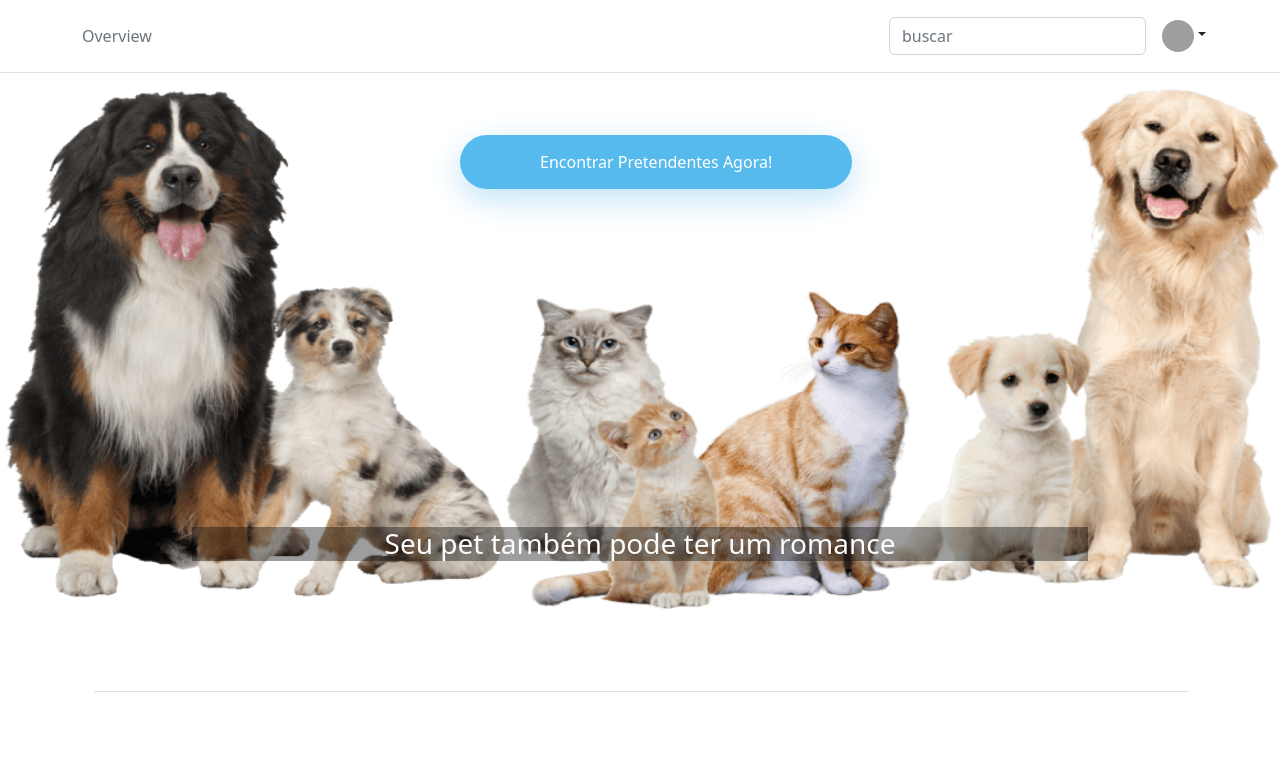
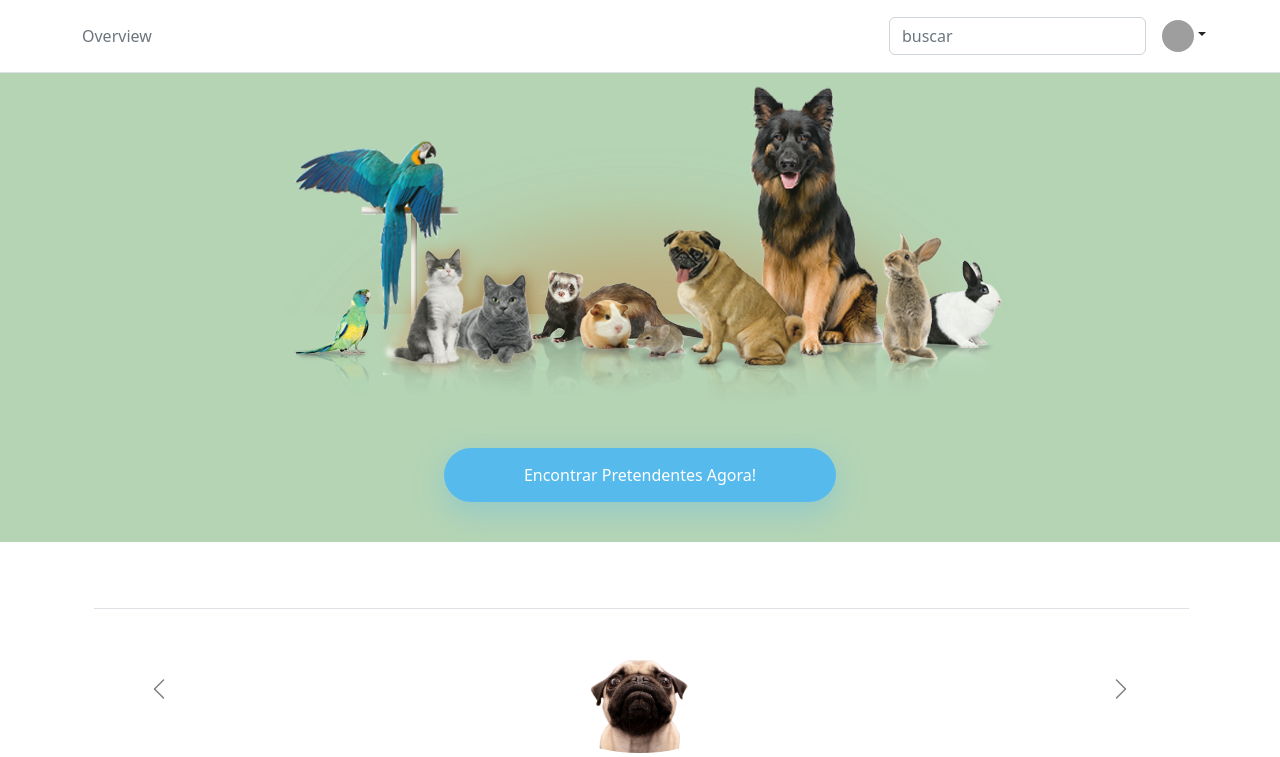
Before and after one commit to Gilberto491/TinderPet, a React (Create React App) app in the folder app/: page /home in a window 1280 px wide. Shown: the top 757 px of the page. Built offline with nearby package versions, Linux system fonts and the light colour scheme; grey boxes are pictures that could not be loaded.

Commit message:
fix and adjust banner

```diff
--- a/app/src/components/banner/banner.scss
+++ b/app/src/components/banner/banner.scss
@@ -4,3 +4,22 @@
     font-size: 28px;
     background-color: rgba(10, 10, 10, 0.4);
 }
+
+.image-banner {
+    background-color: #98c598ba;
+}
+
+@media(max-width: 760px) {
+    .image {
+        width: 100%;
+        opacity: 0.9;
+    }
+}
+
+@media(min-width: 761px) {
+    .image {
+        opacity: 0.9;
+        margin-right: auto;
+        margin-left: auto;
+      }
+}
--- a/app/src/components/banner/index.tsx
+++ b/app/src/components/banner/index.tsx
@@ -7,17 +7,14 @@ export default function Banner() {
         <aside>
             <div id="carouselExampleCaptions" className="carousel slide" data-bs-ride="carousel">
                 <div className="carousel-inner">
-                    <div className="carousel-item active">
-                    <Modal
-                        position="absolute"
+                    <div className="carousel-item active image-banner">
+                        <img src={PetBanner} className="d-block image" alt="banner dog"/>
+                        <Modal
+                        position="relative"
                     />
-                        <img src={PetBanner} className="d-block w-100 image" alt="banner dog"/>
-
-                        <div className="carousel-caption d-none d-md-block">
-                            <h5 className="titleBanner">Seu pet também pode ter um romance</h5>
-                        </div>
                     </div>
                 </div>
+
             </div>
         </aside>
     );
--- a/app/src/components/button/button.scss
+++ b/app/src/components/button/button.scss
@@ -11,7 +11,7 @@
     transition: all 0.3s ease-in-out;
     border-radius: 1000px;
     position: relative;
-    margin: 46px 20px 40px 20px;
+    margin: 13px 20px 40px 20px;
     user-select: none;
     white-space: pre;
     align-items: flex-start;
--- a/app/src/components/carrousel/carrousel.scss
+++ b/app/src/components/carrousel/carrousel.scss
@@ -619,7 +619,7 @@
   }
 
   .slider-2 {
-	padding-top: 2.75rem;
+	padding-top: 1.75rem;
 	padding-bottom: 1rem;
 }
 
--- a/app/src/components/header/header.scss
+++ b/app/src/components/header/header.scss
@@ -12,10 +12,6 @@
 
   .dropdown-toggle {
     outline: 0;
-  }
-
-  .image {
-    height: 32.5em;
   }
 
   .display {
--- a/app/src/components/header/index.tsx
+++ b/app/src/components/header/index.tsx
@@ -6,7 +6,7 @@ export default function Header() {
     return (
         <aside>
             <ScrollTop/>
-            <header id="header" className="p-3 mb-3 border-bottom">
+            <header id="header" className="p-3 border-bottom">
                 <div className="container">
                     <div className="d-flex flex-wrap align-items-center justify-content-center justify-content-lg-start">
 
--- a/app/src/routes.js
+++ b/app/src/routes.tsx
@@ -3,7 +3,6 @@ import Login from "./pages/login";
 import Home from "./pages/home";
 import Profile from "./pages/profile";
 import NotFound from "./pages/notFound";
-import Header from "./components/header";
 
 export default function AppRouter() {
     return (
```
Also changed, not shown: app/src/img/banner.png.
